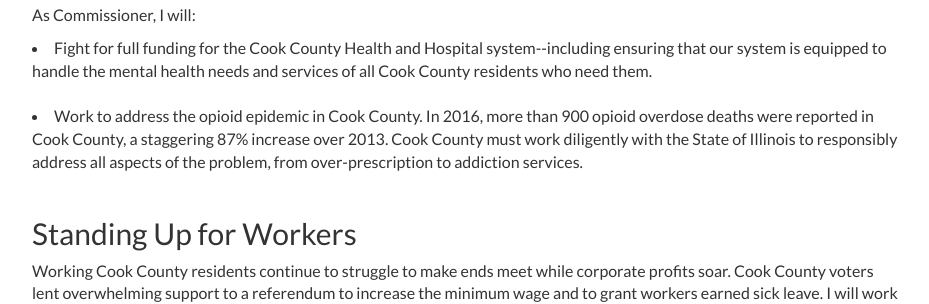
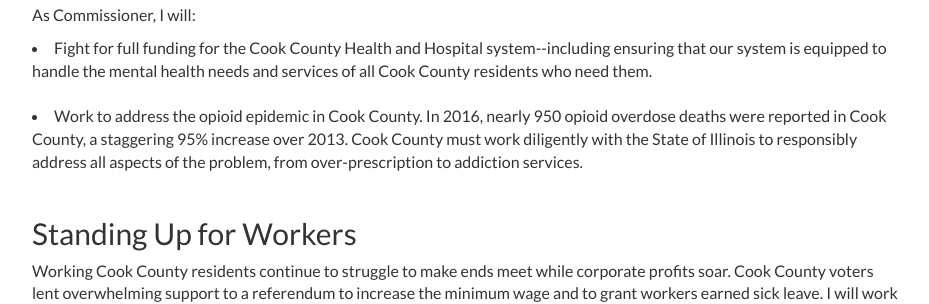
Before and after one commit to abdelnasser11/abdelnasser11.github.io, a Jekyll site: the page built from issues.html, in a window 1280 px wide and 900 px high, scrolled down 633 px. Shown: the part 154-458 px from the top of the window, without its empty margins (173-1102 px from the left). Built offline with Jekyll 4.4.1, drawn with Linux system fonts in a browser that asks for light colours; nearby versions of some CDN libraries; library files that are not in the unit come from our copies.

Commit message:
Updated health care stat

```diff
--- a/issues.html
+++ b/issues.html
@@ -22,7 +22,7 @@ layout: page
 
 <li>Fight for full funding for the Cook County Health and Hospital system--including ensuring that our system is equipped to handle the mental health needs and services of all Cook County residents who need them.</li>
 <br>
-<li>Work to address the opioid epidemic in Cook County. In 2016, more than 900 opioid overdose deaths were reported in Cook County, a staggering 87% increase over 2013. Cook County must work diligently with the State of Illinois to responsibly address all aspects of the problem, from over-prescription to addiction services.</li>
+<li>Work to address the opioid epidemic in Cook County. In 2016, nearly 950 opioid overdose deaths were reported in Cook County, a staggering 95% increase over 2013. Cook County must work diligently with the State of Illinois to responsibly address all aspects of the problem, from over-prescription to addiction services.</li>
 
 
 <br>
```
